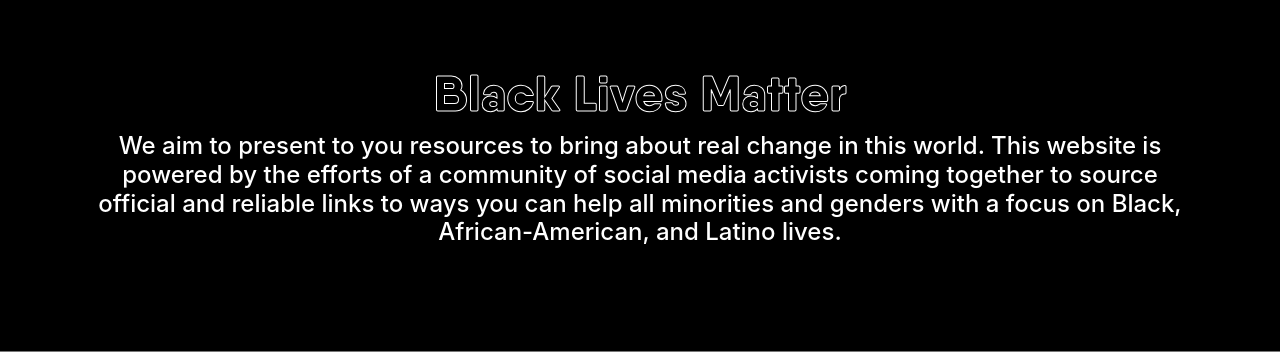
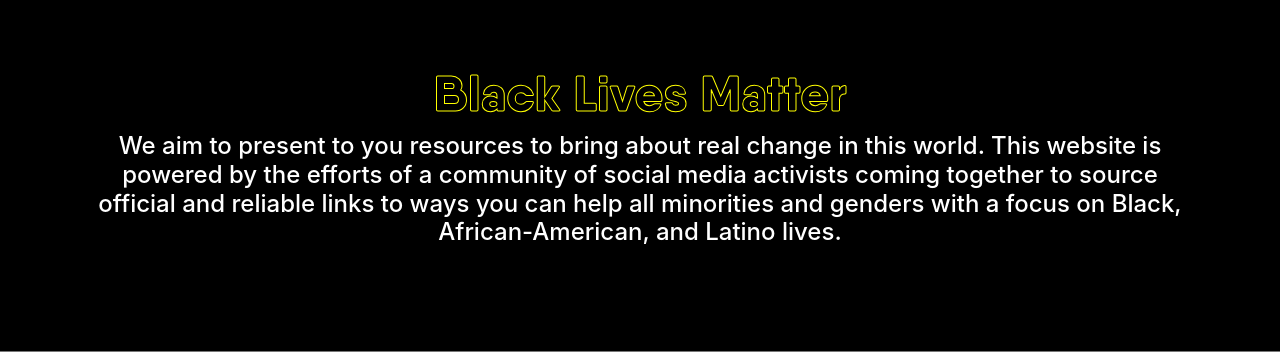
Before and after one commit to mrodriguez3313/Support-bipoc, a Flask app: page / in a window 1280 px wide. Shown: the part 56-408 px from the top of the page. Run offline with Flask 2, Linux system fonts and the light colour scheme; some libraries are stand-ins or nearby versions.

Commit message:
simple sytle changes

```diff
--- a/website/static/style.css
+++ b/website/static/style.css
@@ -36,7 +36,7 @@ h1 {
     font-size: 80px;
     font-family: "QanelasBold", sans-serif;
     color: transparent;
-    -webkit-text-stroke: 1px #FFFFFF;
+    -webkit-text-stroke: 1px #FFFF00;
 }
 
 .body_two {
```
